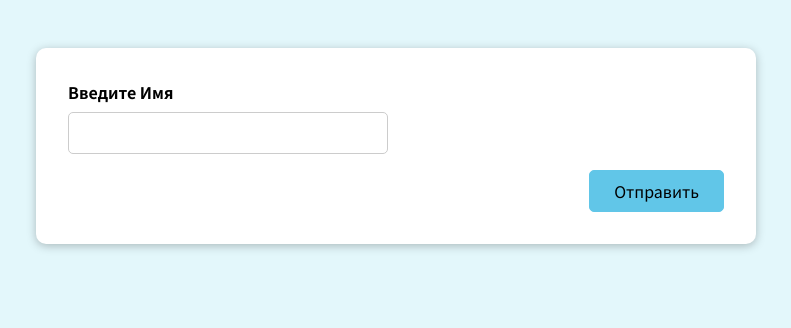
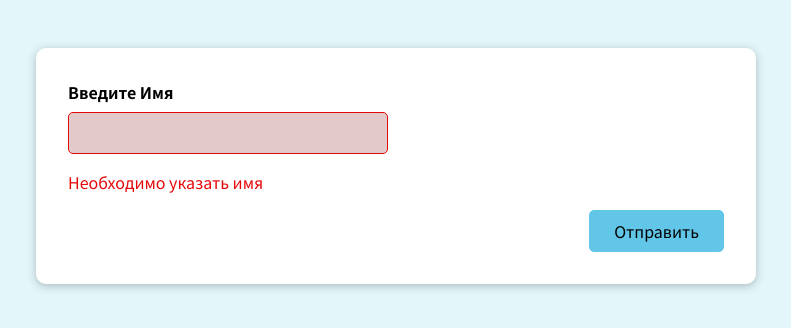
Before and after one commit to lywebdev/react-working-with-data-entry-from-forms, a React (Create React App) app: page / in a window 1280 px wide. Shown: the top 328 px of the page, without its empty margins (244-1035 px from the left). Built offline with nearby package versions, Linux system fonts and the light colour scheme.

Commit message:
#180: finished lesson

```diff
--- a/src/components/SomeInput.tsx
+++ b/src/components/SomeInput.tsx
@@ -1,21 +1,53 @@
-import React, {FC, useState, useRef} from "react";
+import React, {FC, useState, useRef, useEffect} from "react";
 
 const SomeInput: FC = (props) => {
     const nameInputRef = useRef<HTMLInputElement>(null);
     const [enteredName, setEnteredName] = useState<string>('');
+    const [isEnteredNameValid, setIsEnteredNameValid] = useState(false);
+    const [wasNameInputTouched, setWasInputTouched] = useState(false);
+
+    useEffect(() => {
+        if (isEnteredNameValid) {
+            console.log('Данные в инпуте невалидны');
+        }
+    }, [isEnteredNameValid]);
+
     const nameInputChangeHandler = (event: React.ChangeEvent<HTMLInputElement>): void => {
         setEnteredName(event.target.value);
     };
+
+    const nameInputLastFocusHandler = (event: React.FocusEvent<HTMLInputElement>) => {
+        setWasInputTouched(true);
+
+        if (enteredName.trim() === '') {
+            setIsEnteredNameValid(false);
+            return;
+        }
+    }
+
     const formSubmitHandler = (event: React.FormEvent<HTMLFormElement>): void => {
         event.preventDefault();
+
+        setWasInputTouched(true);
+
+        if (enteredName.trim() === '') {
+            setIsEnteredNameValid(false);
+            return;
+        }
+
+        setIsEnteredNameValid(true);
 
         console.log(enteredName);
         setEnteredName('');
     };
 
+    const isNameInputInvalid = !isEnteredNameValid && wasNameInputTouched;
+
+    const nameInputClasses = isNameInputInvalid ? 'form-control' : 'form-control invalid';
+
   return (
     <form onSubmit={formSubmitHandler}>
-      <div className="form-control">
+      <div className={nameInputClasses}>
         <label htmlFor="name">Введите Имя</label>
         <input
             type="text"
@@ -23,9 +55,11 @@ const SomeInput: FC = (props) => {
             onChange={nameInputChangeHandler}
             ref={nameInputRef}
             value={enteredName}
+            onBlur={nameInputLastFocusHandler}
         />
+          {!isNameInputInvalid && <p className='error-text'>Необходимо указать имя</p>}
       </div>
-      <div className="form-actions">
+        <div className="form-actions">
         <button>Отправить</button>
       </div>
     </form>
```
